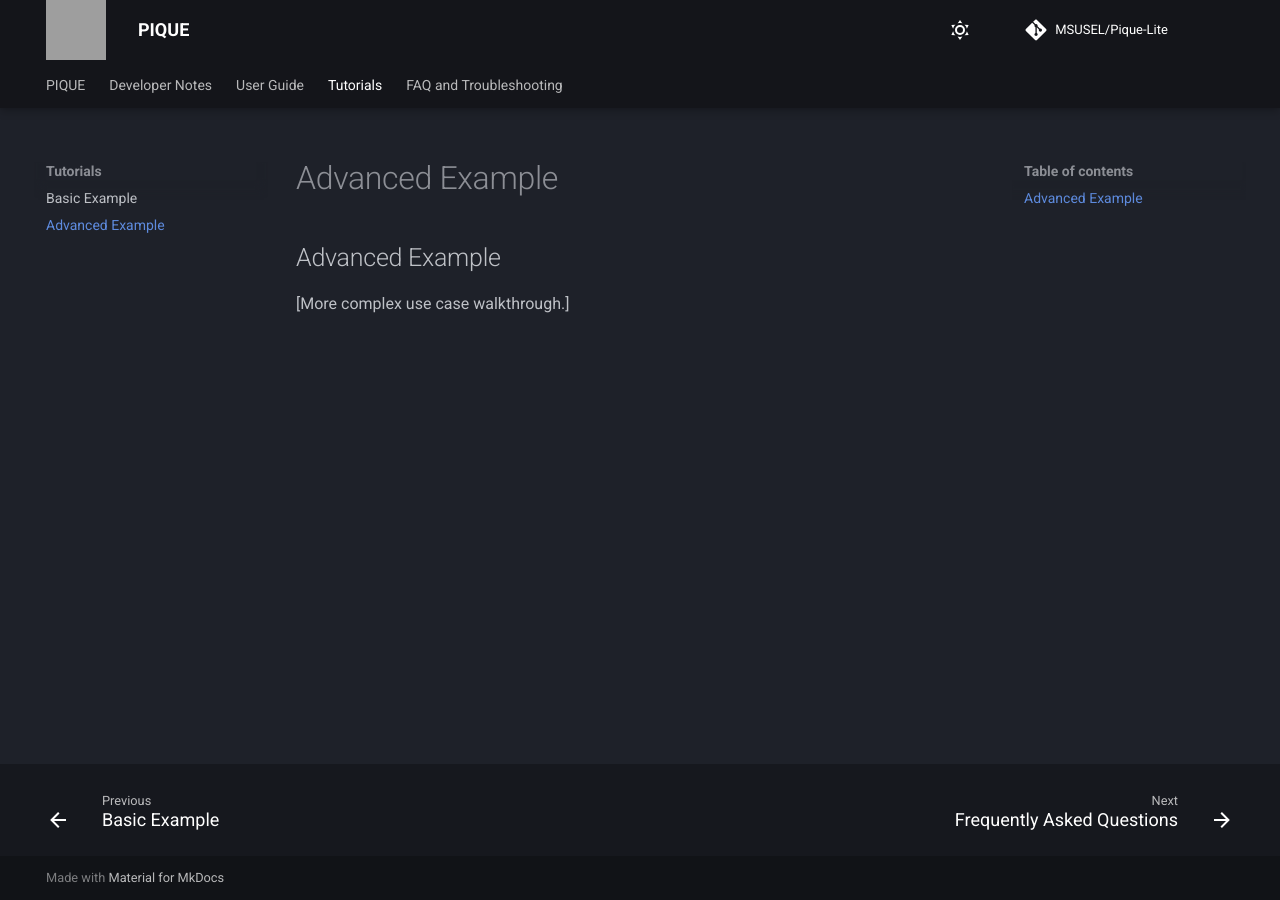
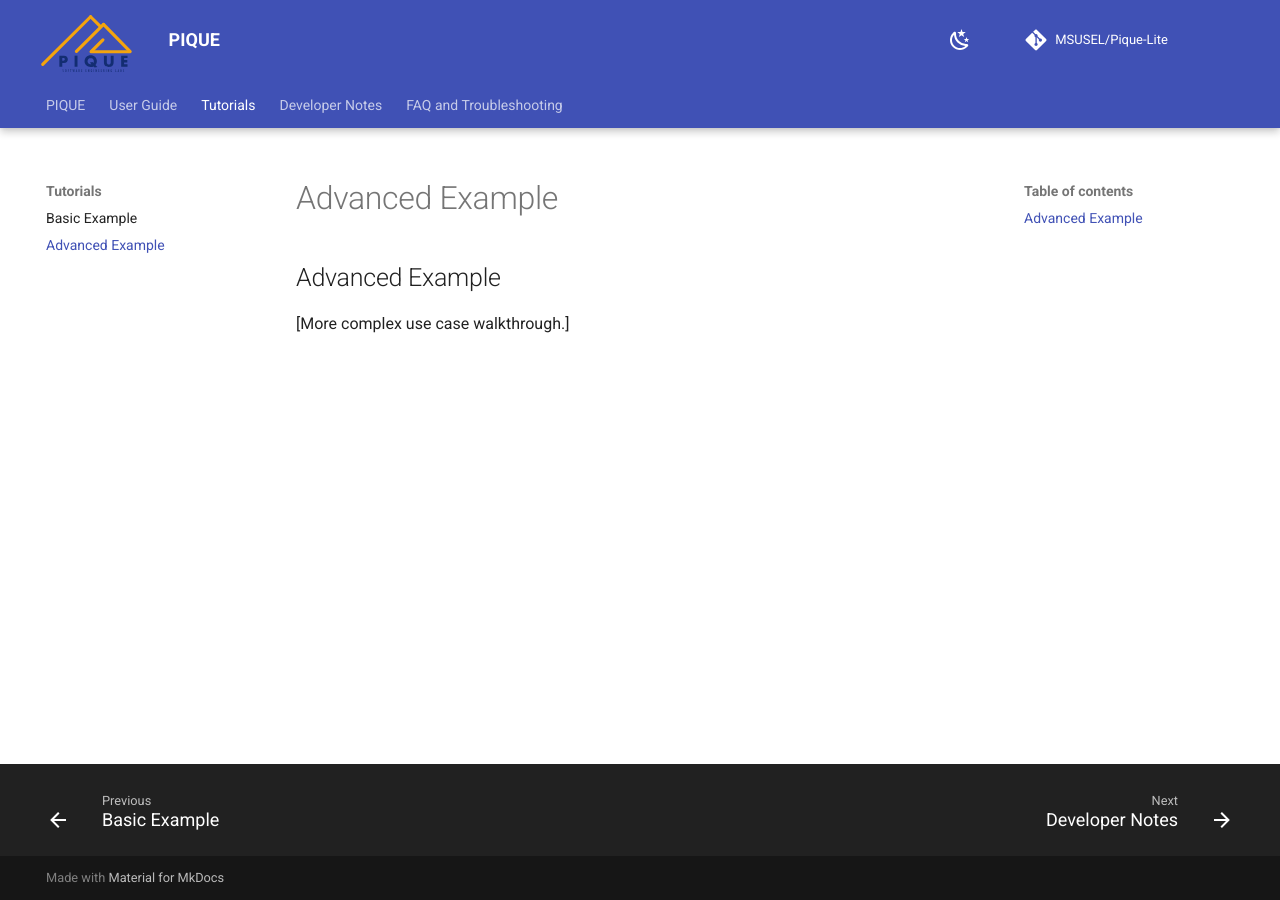
Before and after one commit to MSUSEL/Pique-Lite, an MkDocs documentation site: the page built from docs/tutorials/adv-example.md, in a window 1280 px wide. Built offline with MkDocs 1.6.1 and Material for MkDocs 9.7.7, drawn with Linux system fonts in a browser that asks for light colours; comment, search, counter and statistics services are not loaded; grey boxes are pictures that could not be loaded.

Commit message:
Adjusted pique logo

```diff
--- a/docs/assets/docs-theme.css
+++ b/docs/assets/docs-theme.css
@@ -33,3 +33,10 @@
   margin-right: auto;
   background-color: white;
 }
+
+.md-header__button.md-logo img {
+  margin-top: 10px;
+  margin-left: -10px;
+  height: 70px;
+  width: auto;
+}
--- a/mkdocs.yml
+++ b/mkdocs.yml
@@ -30,9 +30,17 @@ theme:
   font:
     text: Roboto
     code: Roboto Mono
-  logo: https://raw.githubusercontent.com/MSUSEL/msusel-pique-visualizer/refactorZiyi/src/assets/PIQUE_svg.svg
+  logo: assets/images/PIQUE_svg-cropped.svg
   language: en
   palette:
+    # Light Mode
+    - scheme: default
+      primary: indigo
+      accent: indigo
+      toggle:
+        icon: material/weather-night
+        name: Light mode
+
     # Dark Mode
     - scheme: slate
       primary: black
@@ -40,14 +48,6 @@ theme:
       toggle:
         icon: material/weather-sunny
         name: Dark mode
-
-    # Light Mode
-    - scheme: default
-      primary: indigo
-      accent: indigo
-      toggle:
-        icon: material/weather-night
-        name: Light mode
 
 # Extensions
 markdown_extensions:
@@ -80,7 +80,6 @@ plugins:
 # Page tree
 nav:
   - PIQUE: index.md
-  - Developer Notes: developer-notes/setup.md
   - User Guide:
     - Overview: user-guide/index.md
     - Input Schema:
@@ -98,6 +97,7 @@ nav:
   - Tutorials:
     - Basic Example: tutorials/basic-example.md
     - Advanced Example: tutorials/adv-example.md
+  - Developer Notes: developer-notes/setup.md
   - FAQ and Troubleshooting:
     - Frequently Asked Questions: faq-troubleshooting/faq.md
     - Common Issues: faq-troubleshooting/common-issues.md
```
